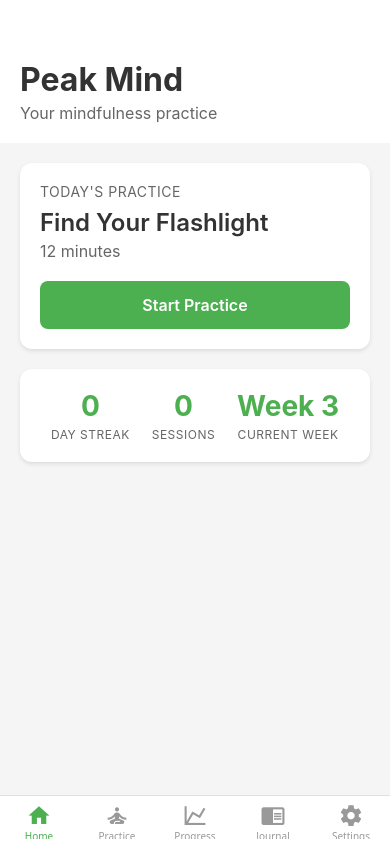
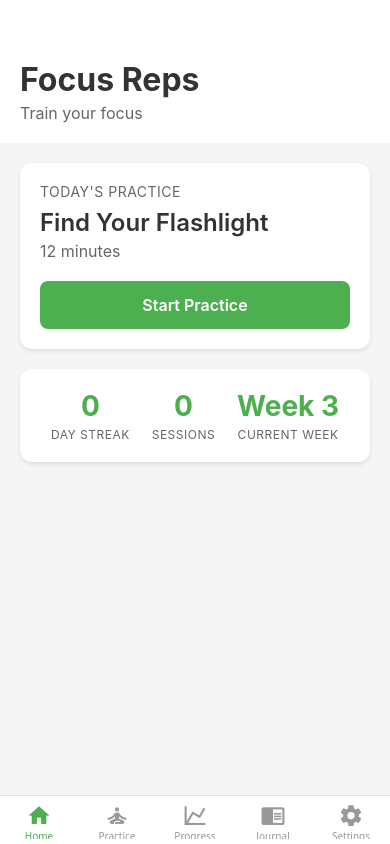
Before and after one commit to wojohowitz00/focus_reps, a React Native app: screen /MainTabs in a window 390 px wide. Built offline with nearby package versions, Linux system fonts and the light colour scheme; what expo-notifications would draw is missing.

Commit message:
feat(01-01): rebrand ui copy

```diff
--- a/app/(tabs)/index.tsx
+++ b/app/(tabs)/index.tsx
@@ -42,8 +42,8 @@ export default function HomeScreen() {
       <StatusBar style="auto" />
 
       <View style={styles.header}>
-        <Text style={styles.title}>Peak Mind</Text>
-        <Text style={styles.subtitle}>Your mindfulness practice</Text>
+        <Text style={styles.title}>Focus Reps</Text>
+        <Text style={styles.subtitle}>Train your focus</Text>
       </View>
 
       <View style={styles.content}>
--- a/app/(tabs)/settings.tsx
+++ b/app/(tabs)/settings.tsx
@@ -207,8 +207,8 @@ export default function SettingsScreen() {
         <View style={styles.section}>
           <Text style={styles.sectionTitle}>About</Text>
           <Text style={styles.aboutText}>
-            Peak Mind is based on Dr. Amishi Jha's research on attention and mindfulness.
-            The program follows a six-week structure designed to strengthen your attention system.
+            Focus Reps is grounded in attention research and mindfulness practice.
+            The program follows a six-week structure designed to build sustained focus.
           </Text>
           <Text style={styles.aboutText}>
             Minimum effective dose: 12 minutes, 5 days per week for 4 weeks.
--- a/app/index.tsx
+++ b/app/index.tsx
@@ -10,8 +10,8 @@ export default function HomeScreen() {
       <StatusBar style="auto" />
 
       <View style={styles.header}>
-        <Text style={styles.title}>Peak Mind</Text>
-        <Text style={styles.subtitle}>Your mindfulness practice</Text>
+        <Text style={styles.title}>Focus Reps</Text>
+        <Text style={styles.subtitle}>Train your focus</Text>
       </View>
 
       <View style={styles.content}>
--- a/app/onboarding.tsx
+++ b/app/onboarding.tsx
@@ -66,7 +66,7 @@ export default function OnboardingScreen() {
         {step === 1 && (
           <View style={styles.step}>
             <Text style={styles.emoji}>🧘</Text>
-            <Text style={styles.title}>Welcome to Peak Mind</Text>
+            <Text style={styles.title}>Welcome to Focus Reps</Text>
             <Text style={styles.description}>
               A science-backed mindfulness app based on Dr. Amishi Jha's research.
               Build your attention and focus with just 12 minutes a day.
```
